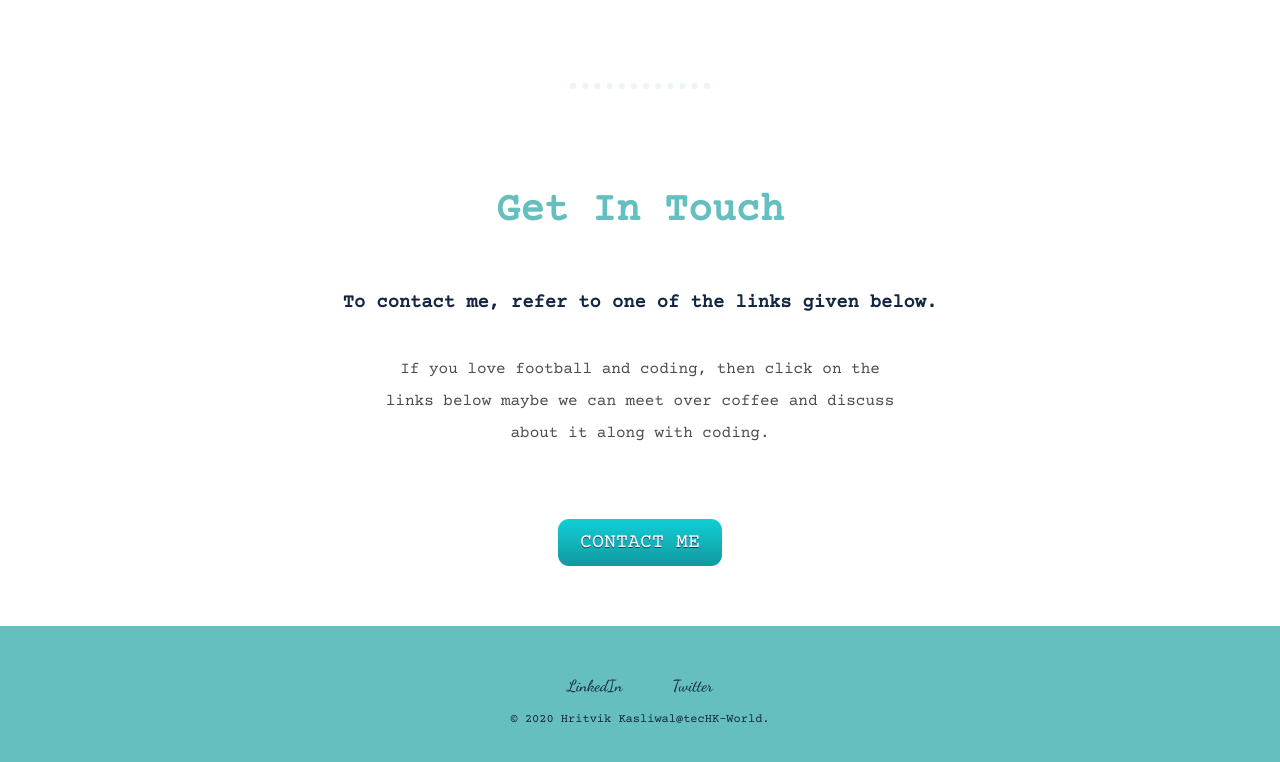
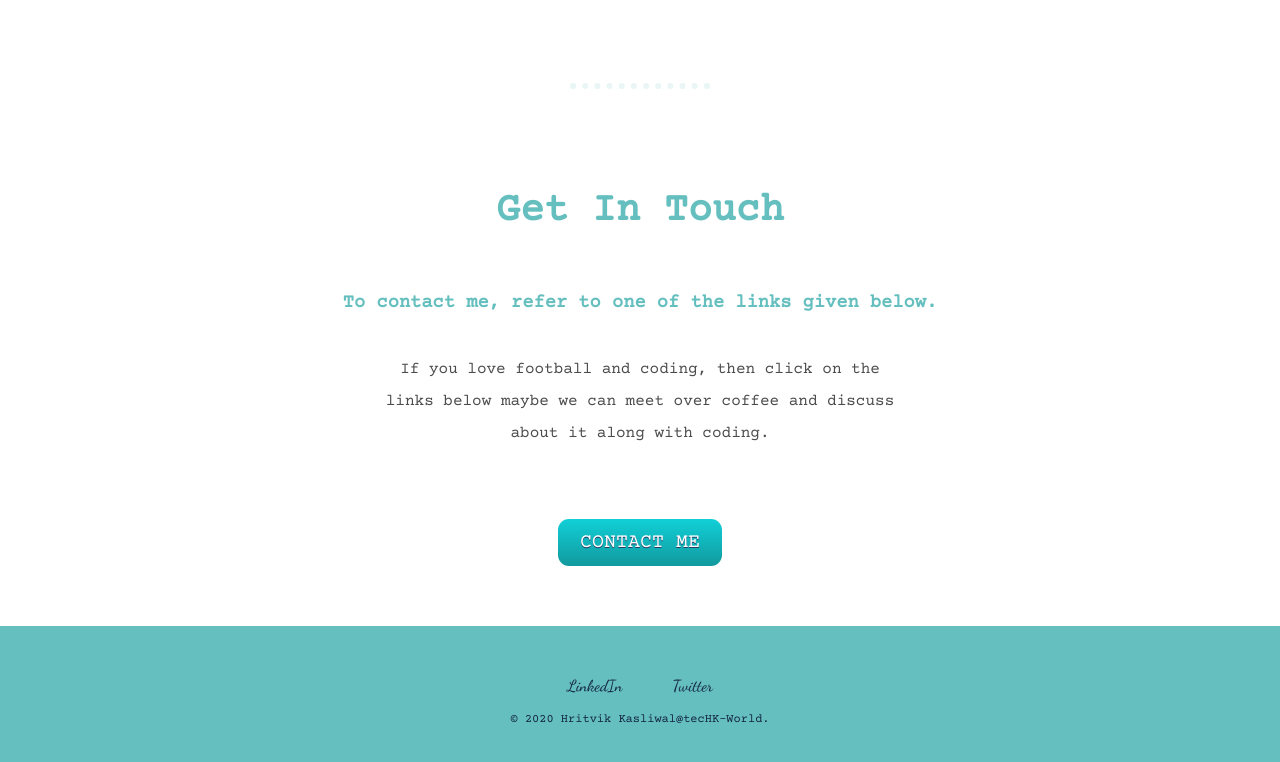
Before and after one commit to Hritvik4/Site-1, a plain HTML site: page index.html in a window 1280 px wide. Shown: the part 2109-2871 px from the top of the page. Drawn offline with nearby package versions, Linux system fonts and the light colour scheme.

Commit message:
Update styles.css

```diff
--- a/CSS/styles.css
+++ b/CSS/styles.css
@@ -97,7 +97,6 @@ h3 {
 }
 .CONTACT{
   text-align:auto;
-  color:#132743;
   padding-left: 25%;
 padding-right: 25%;
 
```
